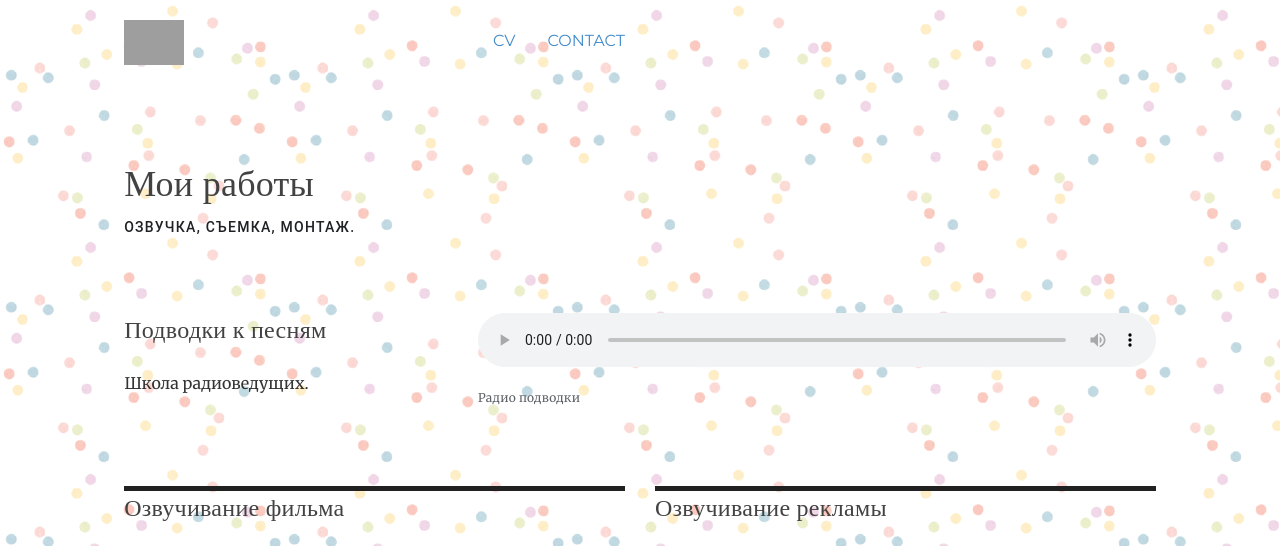
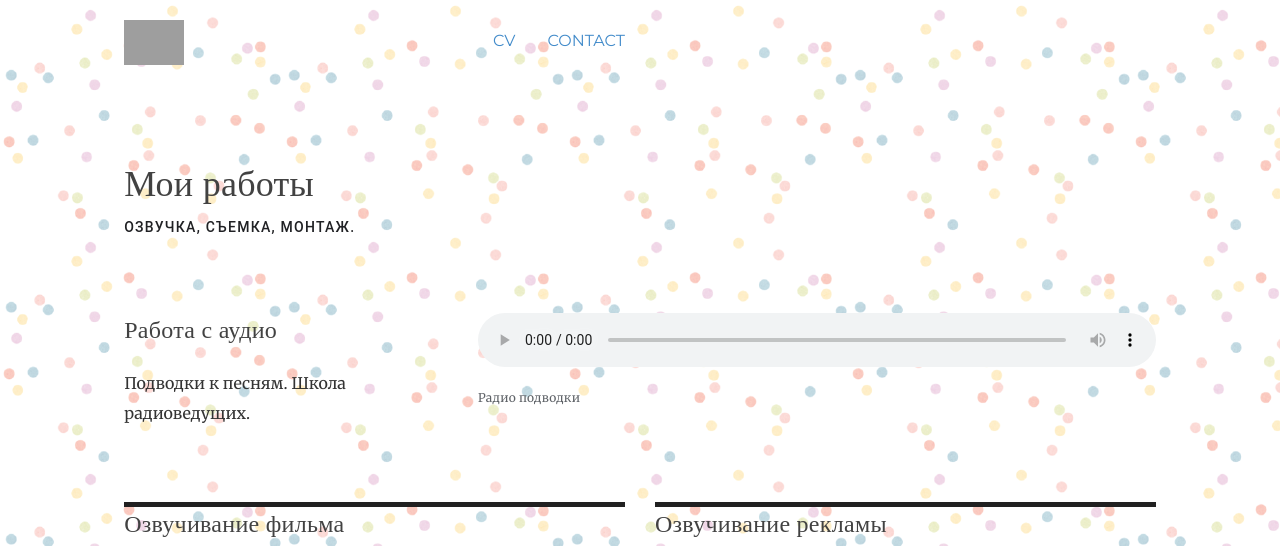
Before and after one commit to cvkp/cvkp.github.io, a Jekyll site: the page built from video/index.html, in a window 1280 px wide and 1400 px high. Shown: the top 546 px of the window. Built offline with Jekyll 4.4.1, drawn with Linux system fonts in a browser that asks for light colours; nearby versions of some CDN libraries; library files that are not in the unit come from our copies; some of the changed text lies outside the part shown; grey boxes are pictures that could not be loaded.

Commit message:
Update index.html

```diff
--- a/video/index.html
+++ b/video/index.html
@@ -31,11 +31,11 @@ contact: passive
    <div class="col-md-10">
       <div class="col-md-4">
 
-                 <div class="resource--content-headline headline__first">Подводки к песням</div>
+                 <div class="resource--content-headline headline__first">Работа с аудио</div>
 
 
          <div class="media-body">
-             <p> Школа радиоведущих.</p>
+             <p>Подводки к песням. Школа радиоведущих.</p>
          </div>
       </div>
       <div class="col-md-8">
@@ -134,11 +134,11 @@ contact: passive
    <div class="col-md-10">
       <div class="col-md-12">
          <div class="pageHeading__second">
-              <div class="resource--content-headline headline__first">Немного режиссер</div>
+              <div class="resource--content-headline headline__first">Работа с видео</div>
 
 
          <div class="media-body">
-             <p> Съемка, монтаж</p>
+             <p> Фриланс. Клуб Программистов.</p>
          </div>
          </div>
 
```
